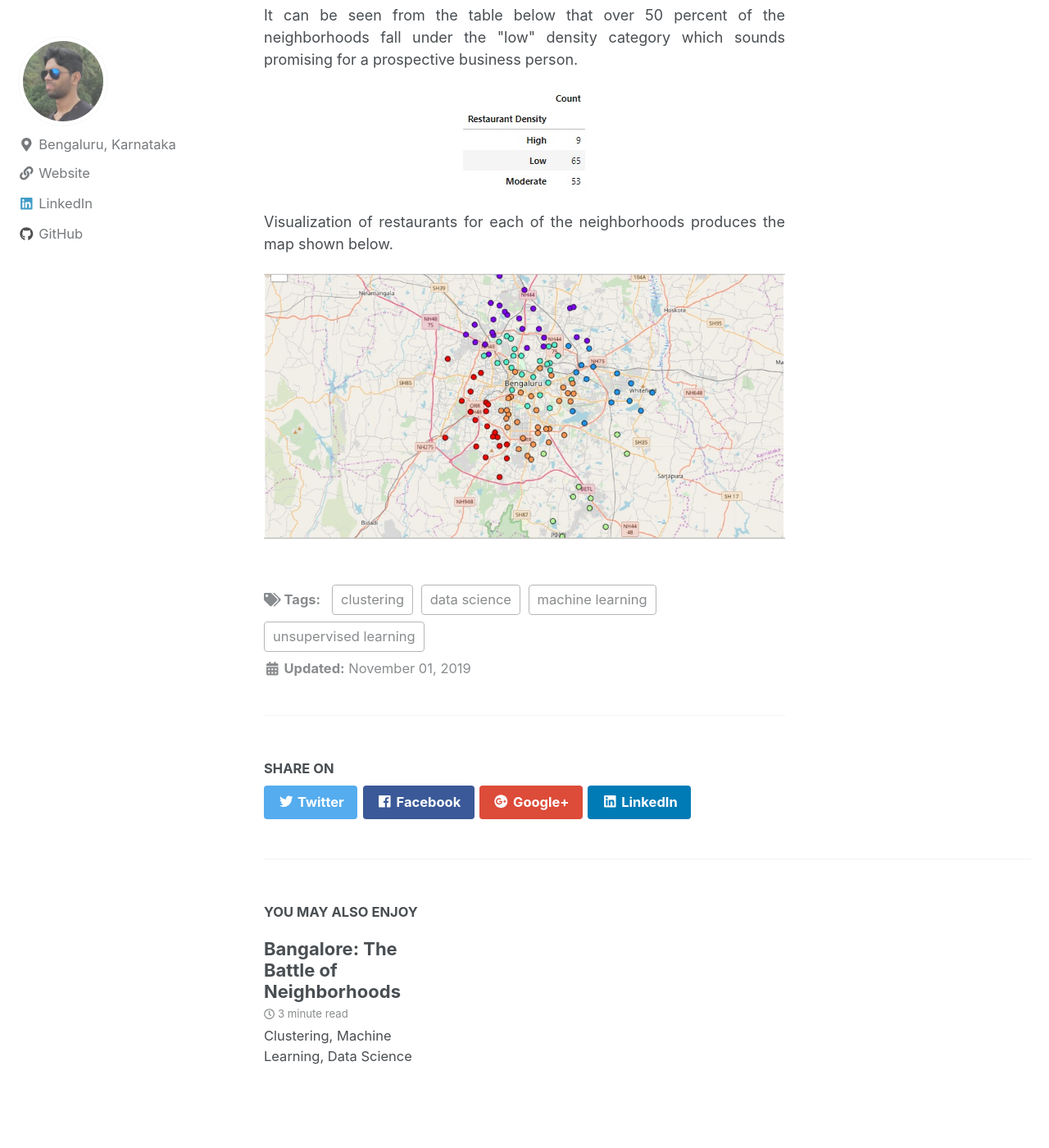
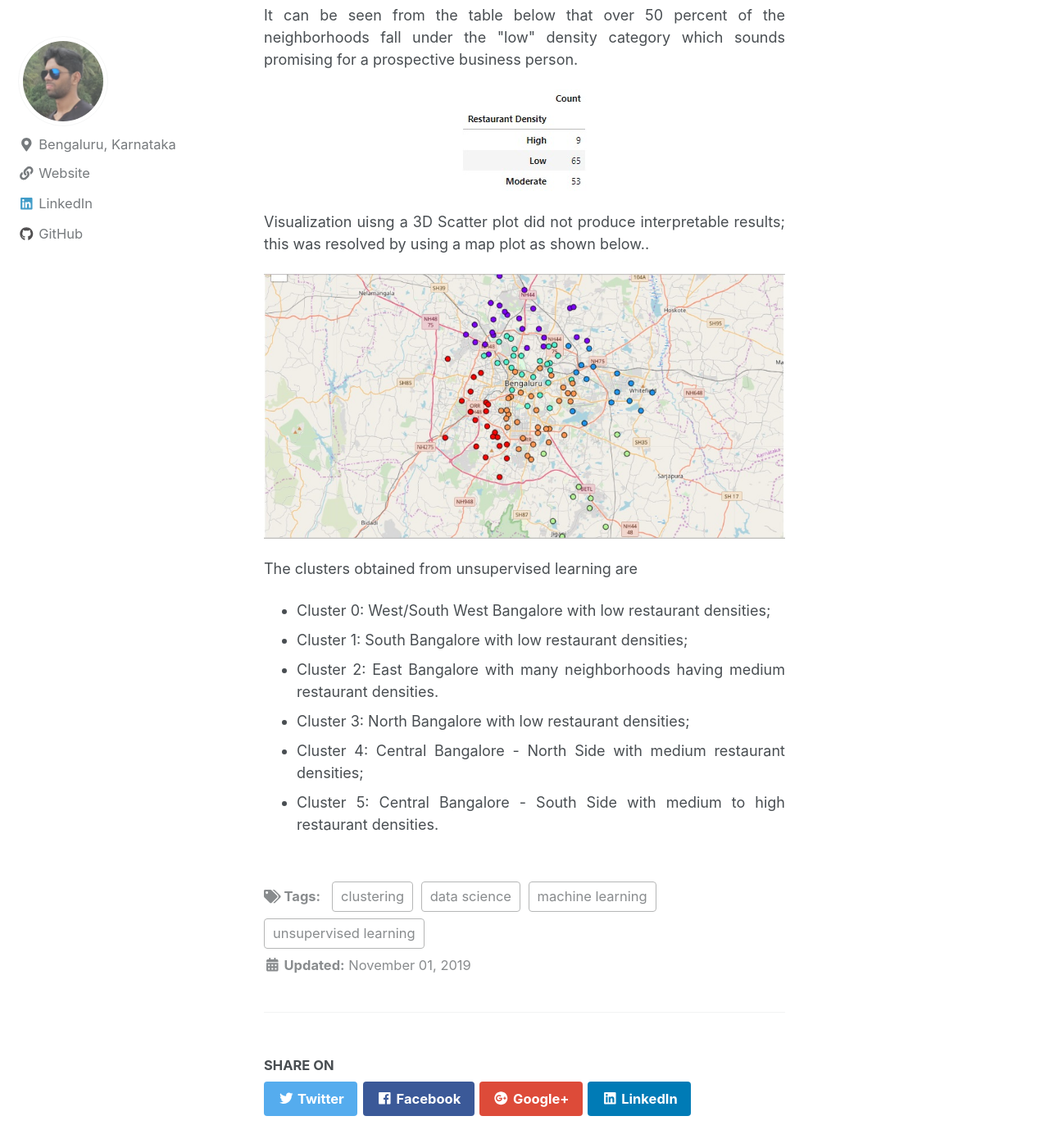
Before and after one commit to gopalrahulrg/gopalrahulrg.github.io, a Jekyll site: the page built from _posts/2019-11-01-cnbr.md, in a window 1280 px wide and 1400 px high, scrolled down 4731 px. Shown: the whole window at 82% size. Built offline with Jekyll 4.4.1, drawn with Linux system fonts in a browser that asks for light colours; nearby versions of some CDN libraries.

Commit message:
Update 2019-11-01-cnbr.md

```diff
--- a/_posts/2019-11-01-cnbr.md
+++ b/_posts/2019-11-01-cnbr.md
@@ -101,6 +101,19 @@ mathjax: true
 
 <p></p>
 
-<div style="text-align: justify"><p>Visualization of restaurants for each of the neighborhoods produces the map shown below.</p>
+<div style="text-align: justify"><p>Visualization uisng a 3D Scatter plot did not produce interpretable results; this was resolved by using a map plot as shown below..</p>
 
 <div style="text-align: center"><img src="{{ site.url }}{{ site.baseurl }}/assets/images/cnbr/cnbr_9.jpg">
+
+<p></p>
+
+<div style="text-align: justify"><p>The clusters obtained from unsupervised learning are</p>
+
+  <ul>
+  <li>Cluster 0: West/South West Bangalore with low restaurant densities;</li>
+  <li>Cluster 1: South Bangalore with low restaurant densities;</li>
+  <li>Cluster 2: East Bangalore with many neighborhoods having medium restaurant densities.</li>
+  <li>Cluster 3: North Bangalore with low restaurant densities;</li>
+  <li>Cluster 4: Central Bangalore - North Side with medium restaurant densities;</li>
+  <li>Cluster 5: Central Bangalore - South Side with medium to high restaurant densities.</li>
+</ul>
```
